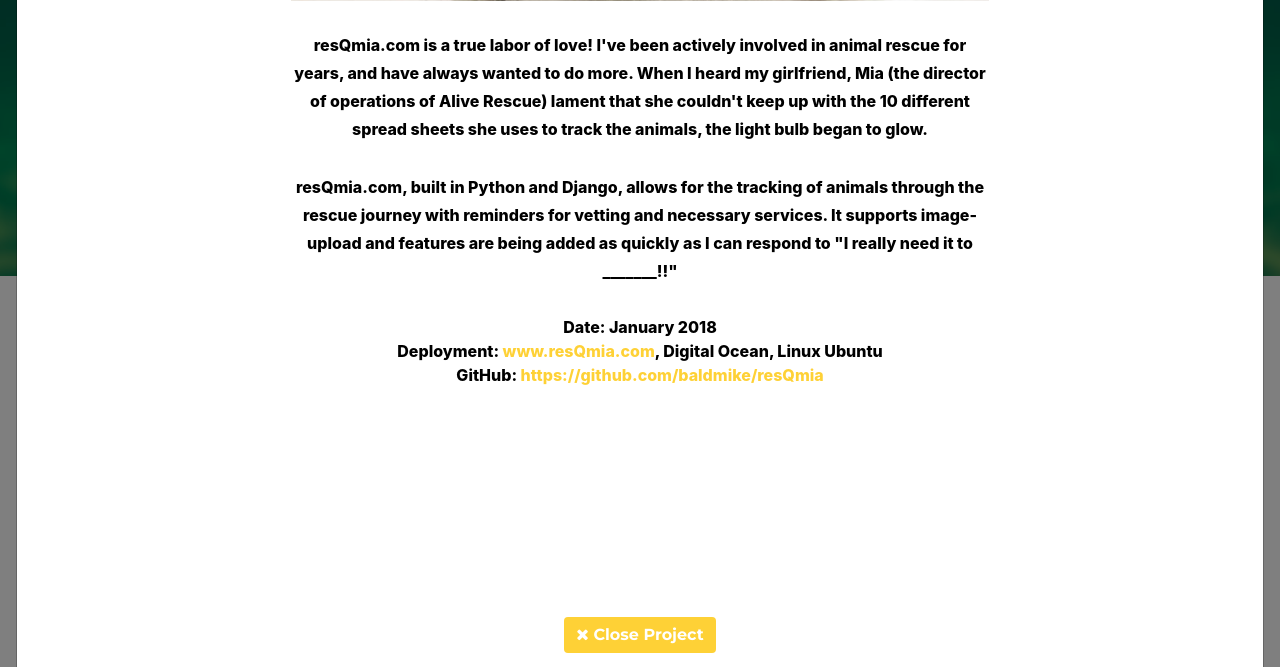
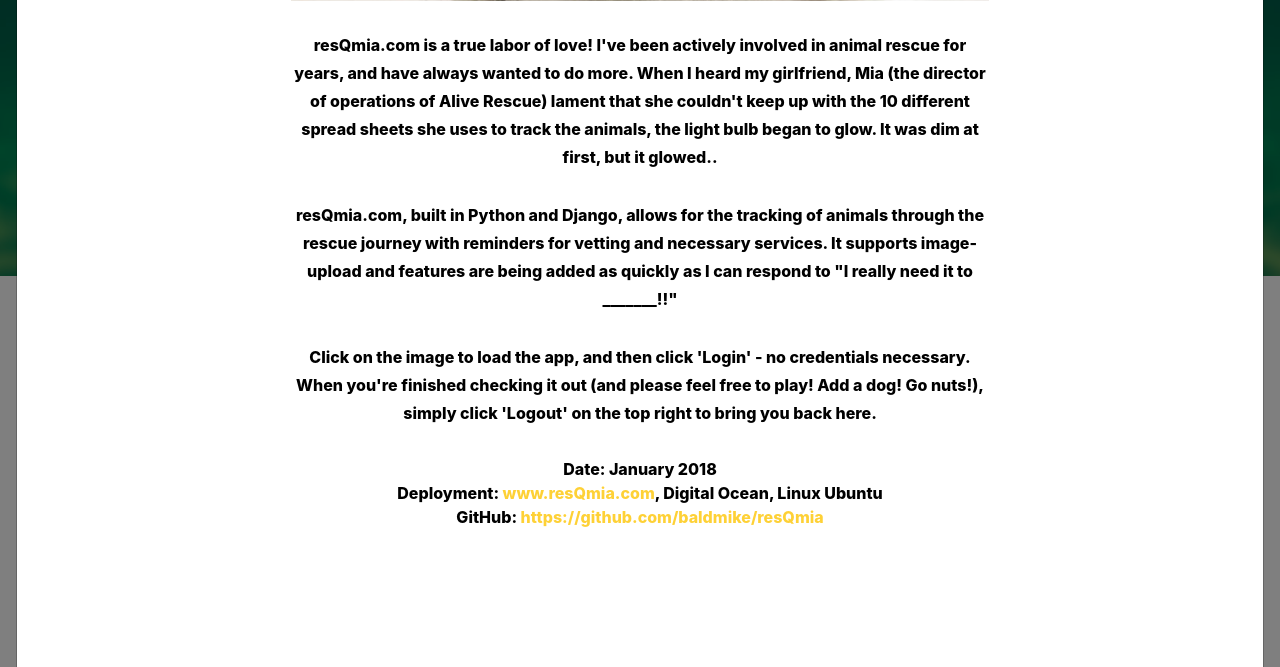
Before and after one commit to baldmike/portfolio2018, a Django app: page / in a window 1280 px wide, after a click that opens the changed part. Shown: the part 635-1302 px from the top of the page. Run offline with Django 3.2, Linux system fonts and the light colour scheme; parts of the project's set-up code (start-up, migrations or seed data) failed here and were passed over; some libraries are stand-ins or nearby versions; some web fonts are replaced.

Commit message:
clearer portfolio instructions

```diff
--- a/apps/portfolio_app/templates/portfolio_app/index.html
+++ b/apps/portfolio_app/templates/portfolio_app/index.html
@@ -350,8 +350,9 @@
                   <h2 class="text-uppercase">www.resQmia.com</h2>
                   <p class="item-intro text-muted">Save them all!</p>
                   <a href="/resQmia"><img class="img-fluid d-block mx-auto" src="{% static 'portfolio_app/img/portfolio/resqmia.png' %}" alt=""></a>
-                  <p>resQmia.com is a true labor of love!  I've been actively involved in animal rescue for years, and have always wanted to do more. When I heard my girlfriend, Mia (the director of operations of Alive Rescue) lament that she couldn't keep up with the 10 different spread sheets she uses to track the animals, the light bulb began to glow.</p>
+                  <p>resQmia.com is a true labor of love!  I've been actively involved in animal rescue for years, and have always wanted to do more. When I heard my girlfriend, Mia (the director of operations of Alive Rescue) lament that she couldn't keep up with the 10 different spread sheets she uses to track the animals, the light bulb began to glow. It was dim at first, but it glowed..</p>
                   <p>resQmia.com, built in Python and Django, allows for the tracking of animals through the rescue journey with reminders for vetting and necessary services. It supports image-upload and features are being added as quickly as I can respond to "I really need it to _______!!"</p>
+                  <p>Click on the image to load the app, and then click 'Login' - no credentials necessary.  When you're finished checking it out (and please feel free to play!  Add a dog! Go nuts!), simply click 'Logout' on the top right to bring you back here.</p>
                   <ul class="list-inline">
                     <li>Date: January 2018</li>
                     <li>Deployment: <a href="http://www.resQmia.com" target="blank">www.resQmia.com</a>, Digital Ocean, Linux Ubuntu</li>
@@ -392,6 +393,8 @@
                   <p class="item-intro text-muted">As a baseball lover and born-again tech nerd, this simple project is decades in the making for me and is the first thing I worked on upon completion of a coding bootcamp.  I built and utilized a simple API to populate the teams with the 9 unique players that held that lineup position most often in that season.  While each player currently has the same statistical outcomes, the ability for future customization of individual player's stats was written in.</p>
 
                   <p class="item-intro text-muted">Click the image above to play. Use the controls on the top left to pitch while on the field and either swing or watch the pitch while up to bat. Baserunners situationally advance automatically and all outcomes are statiscally ~VERY CLOSE!~ based on actual MLB statistics. Enjoy!</p>
+
+                  <p>When you've had enough, click the red button on the bottom of the page to bring you back here!</p>
 
                   <ul class="list-inline">
                     <li>Date: December 2017</li>
```
